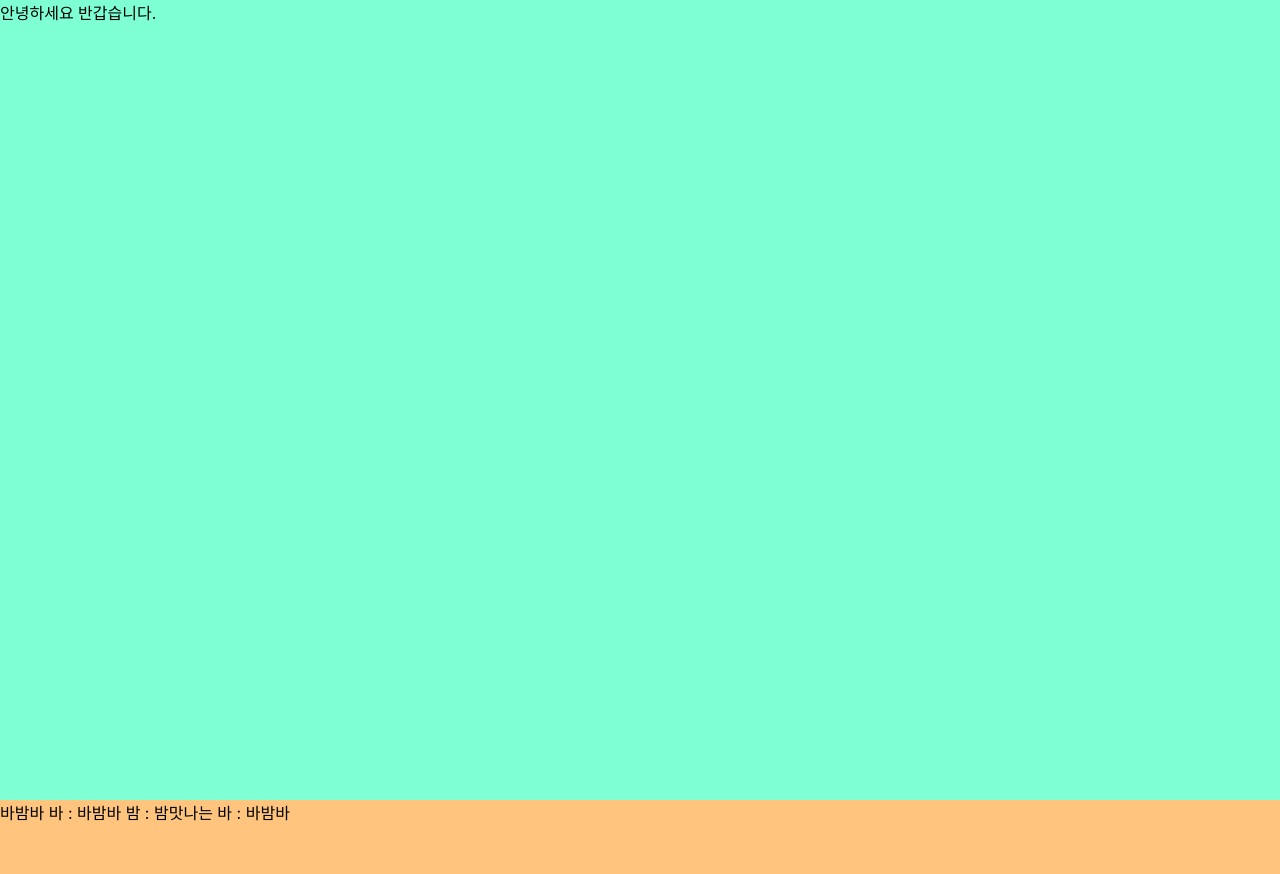
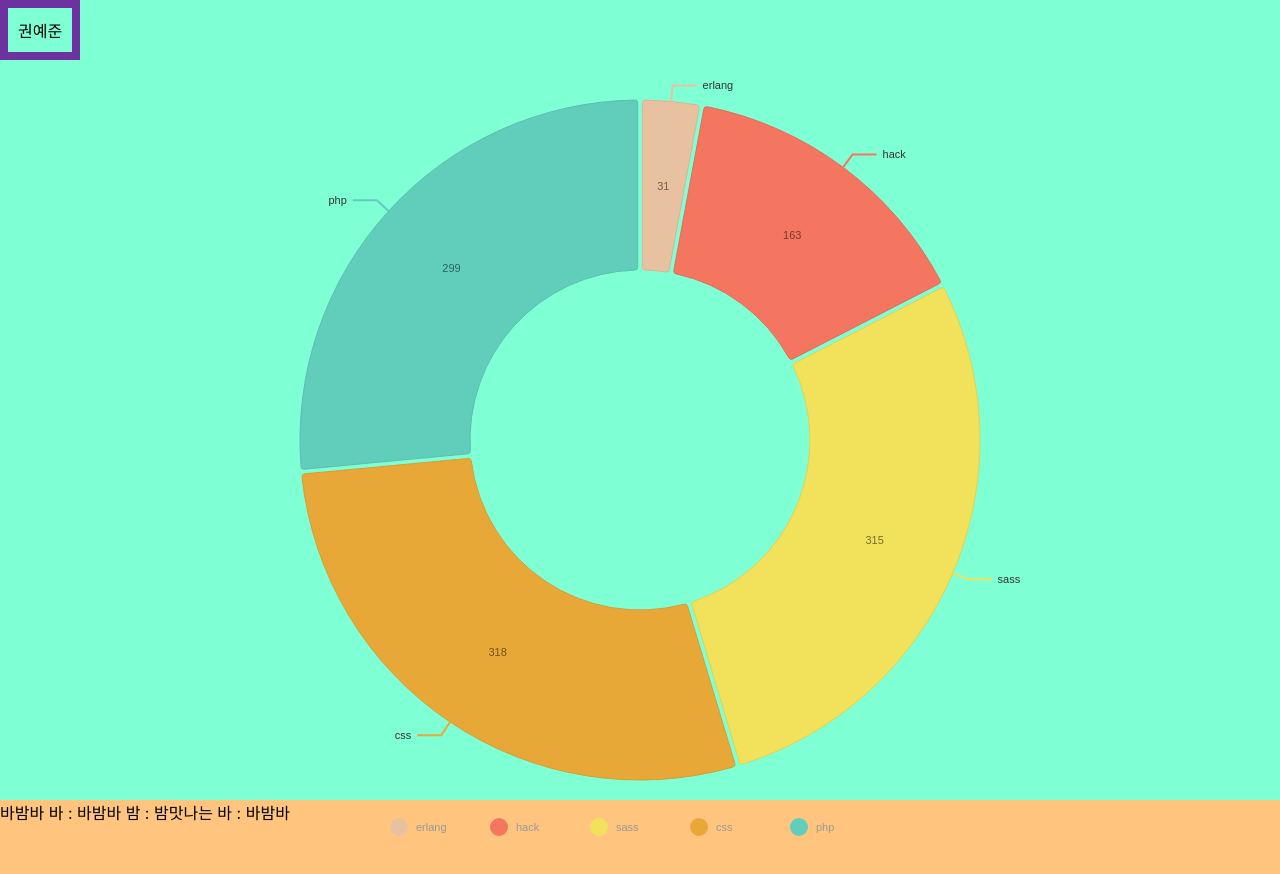
Before and after one commit to KwonYeJun/thisIsMe, a React (Create React App) app in the folder main/: page / in a window 1280 px wide. Shown: the top 874 px of the page. Built offline with nearby package versions, Linux system fonts and the light colour scheme.

Commit message:
차트 및 색 변경

```diff
--- a/main/package.json
+++ b/main/package.json
@@ -3,6 +3,7 @@
   "version": "0.1.0",
   "private": true,
   "dependencies": {
+    "@nivo/pie": "^0.83.0",
     "@testing-library/jest-dom": "^5.16.5",
     "@testing-library/react": "^13.4.0",
     "@testing-library/user-event": "^13.5.0",
--- a/main/src/App.css
+++ b/main/src/App.css
@@ -1,7 +1,7 @@
 *{
-  margin: 0;
-  padding: 0;
-  box-sizing: border-box;
+  /* margin: 0; */
+  /* padding: 0; */
+  /* box-sizing: border-box; */
 }
 
 #root{
--- a/main/src/App.tsx
+++ b/main/src/App.tsx
@@ -1,6 +1,7 @@
 import React from 'react';
 import './App.css';
-
+import Name from './views/ts/name'
+import Tawonchat from './views/ts/tawonchat'
 function App() {
 
 
@@ -8,7 +9,10 @@ function App() {
     <>
       <div id="container">
 
-        <div>안녕하세요 반갑습니다.</div>
+        <div>
+          <Name />
+          <Tawonchat />
+        </div>
         <div>바밤바
           바 : 바밤바
           밤 : 밤맛나는
--- /dev/null
+++ b/main/src/views/css/name.css
@@ -0,0 +1,30 @@
+.color-changing-div {
+  position: relative;
+  width: fit-content;
+}
+
+.color-changing-border {
+  position: relative;
+  display: inline-block;
+  border: 8px solid;
+  padding: 10px;
+  animation: colorChange 5s linear infinite;
+}
+
+@keyframes colorChange {
+  0% { border-color: rgb(255, 0, 0); }
+  25% { border-color: rgb(37, 74, 238); }
+  50% { border-color: rgb(22, 232, 96); }
+  75% { border-color: rgb(239, 239, 38); }
+  100% { border-color: red; }
+  0% { border-color: rgb(255, 0, 0); }
+  25% { border-color: rgb(37, 74, 238); }
+  50% { border-color: rgb(22, 232, 96); }
+  75% { border-color: rgb(239, 239, 38); }
+  100% { border-color: red; }
+  0% { border-color: rgb(255, 0, 0); }
+  25% { border-color: rgb(37, 74, 238); }
+  50% { border-color: rgb(22, 232, 96); }
+  75% { border-color: rgb(239, 239, 38); }
+  100% { border-color: red; }
+}
--- a/main/src/views/css/style.css
+++ b/main/src/views/css/style.css
@@ -1,3 +1,3 @@
 *{
-  border: 1 black solid;
+
 }
--- /dev/null
+++ b/main/src/views/ts/name.tsx
@@ -0,0 +1,14 @@
+import React from 'react';
+import '../css/name.css';
+
+const ColorChangingDiv = () => {
+  return (
+    <div className="color-changing-div">
+      <div className="color-changing-border">
+       권예준
+      </div>
+    </div>
+  );
+};
+
+export default ColorChangingDiv;
--- /dev/null
+++ b/main/src/views/ts/tawonchat.tsx
@@ -0,0 +1,168 @@
+import { ResponsivePie } from '@nivo/pie'
+import React from 'react';
+
+const Tawonechat = () => {
+  const data = [
+    {
+      "id": "erlang",
+      "label": "erlang",
+      "value": 31,
+      "color": "hsl(43, 70%, 50%)"
+    },
+    {
+      "id": "hack",
+      "label": "hack",
+      "value": 163,
+      "color": "hsl(348, 70%, 50%)"
+    },
+    {
+      "id": "sass",
+      "label": "sass",
+      "value": 315,
+      "color": "hsl(237, 70%, 50%)"
+    },
+    {
+      "id": "css",
+      "label": "css",
+      "value": 318,
+      "color": "hsl(193, 70%, 50%)"
+    },
+    {
+      "id": "php",
+      "label": "php",
+      "value": 299,
+      "color": "hsl(359, 70%, 50%)"
+    }
+  ]
+  return (
+    <ResponsivePie
+      data={data}
+      margin={{ top: 40, right: 80, bottom: 80, left: 80 }}
+      innerRadius={0.5}
+      padAngle={0.7}
+      cornerRadius={3}
+      activeOuterRadiusOffset={8}
+      borderWidth={1}
+      borderColor={{
+        from: 'color',
+        modifiers: [
+          [
+            'darker',
+            0.2
+          ]
+        ]
+      }}
+      arcLinkLabelsSkipAngle={10}
+      arcLinkLabelsTextColor="#333333"
+      arcLinkLabelsThickness={2}
+      arcLinkLabelsColor={{ from: 'color' }}
+      arcLabelsSkipAngle={10}
+      arcLabelsTextColor={{
+        from: 'color',
+        modifiers: [
+          [
+            'darker',
+            2
+          ]
+        ]
+      }}
+      defs={[
+        {
+          id: 'dots',
+          type: 'patternDots',
+          background: 'inherit',
+          color: 'rgba(255, 255, 255, 0.3)',
+          size: 4,
+          padding: 1,
+          stagger: true
+        },
+        {
+          id: 'lines',
+          type: 'patternLines',
+          background: 'inherit',
+          color: 'rgba(255, 255, 255, 0.3)',
+          rotation: -45,
+          lineWidth: 6,
+          spacing: 10
+        }
+      ]}
+      fill={[
+        {
+          match: {
+            id: 'ruby'
+          },
+          id: 'dots'
+        },
+        {
+          match: {
+            id: 'c'
+          },
+          id: 'dots'
+        },
+        {
+          match: {
+            id: 'go'
+          },
+          id: 'dots'
+        },
+        {
+          match: {
+            id: 'python'
+          },
+          id: 'dots'
+        },
+        {
+          match: {
+            id: 'scala'
+          },
+          id: 'lines'
+        },
+        {
+          match: {
+            id: 'lisp'
+          },
+          id: 'lines'
+        },
+        {
+          match: {
+            id: 'elixir'
+          },
+          id: 'lines'
+        },
+        {
+          match: {
+            id: 'javascript'
+          },
+          id: 'lines'
+        }
+      ]}
+      legends={[
+        {
+          anchor: 'bottom',
+          direction: 'row',
+          justify: false,
+          translateX: 0,
+          translateY: 56,
+          itemsSpacing: 0,
+          itemWidth: 100,
+          itemHeight: 18,
+          itemTextColor: '#999',
+          itemDirection: 'left-to-right',
+          itemOpacity: 1,
+          symbolSize: 18,
+          symbolShape: 'circle',
+          effects: [
+            {
+              on: 'hover',
+              style: {
+                itemTextColor: '#000'
+              }
+            }
+          ]
+        }
+      ]}
+    />
+  )
+
+}
+export default Tawonechat;
```
Also changed, not shown: main/src/module/emotion..json (added, +32 -0 lines), 1 other file (tests, documents, lock files or other folders).
